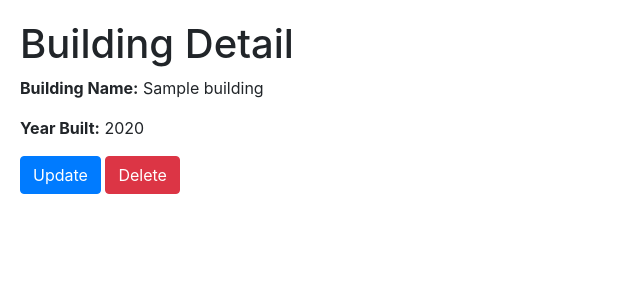
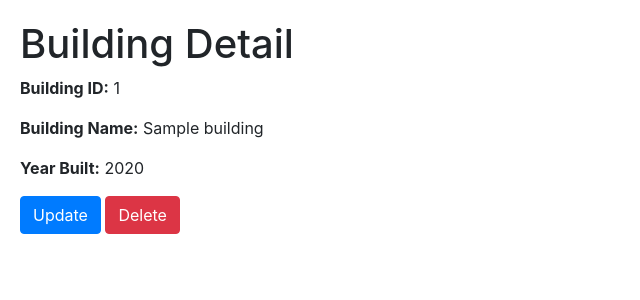
Before and after one commit to Crunging/IS4460_GroupProject, a Django app: template management/buildings/templates/buildings_details.html in a window 1280 px wide. Shown: the top 300 px of the page, without its empty margins (0-640 px from the left). Run offline with Django 5.2, Linux system fonts and the light colour scheme; the template is opened without the code that fills it: most values are stand-ins (such as "Sample title", 1, 10 or a date in 2020); some libraries are stand-ins or nearby versions.

Commit message:
Update buildings_details.html

```diff
--- a/management/buildings/templates/buildings_details.html
+++ b/management/buildings/templates/buildings_details.html
@@ -11,8 +11,9 @@
 </head>
 <body>
     <h1>Building Detail</h1>
-    <p><strong>Building Name:</strong> {{ building.building_name }}</p>
-    <p><strong>Year Built:</strong> {{ building.year_built }}</p>
+    <p><strong>Building ID:</strong> {{ building.BuildingID }} </p>
+    <p><strong>Building Name:</strong> {{ building.Building_name }}</p>
+    <p><strong>Year Built:</strong> {{ building.Year_built }}</p>
 
     <!-- Add other fields as needed -->
     <a href="{% url 'buildings_update' buildings.BuildingID %}" class="btn btn-primary">Update</a>
```
